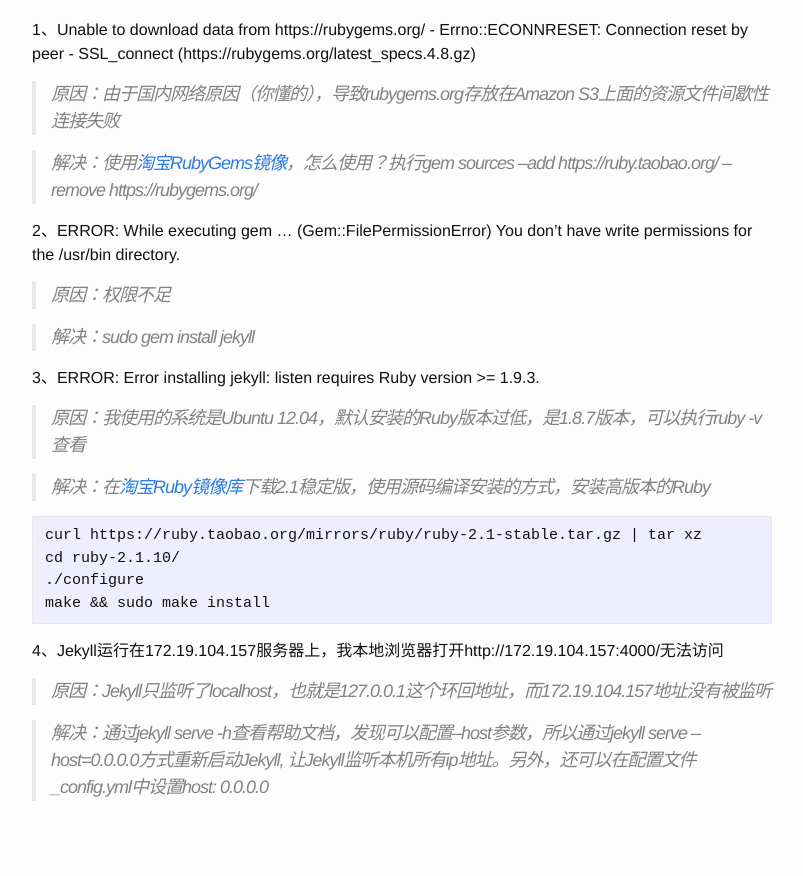
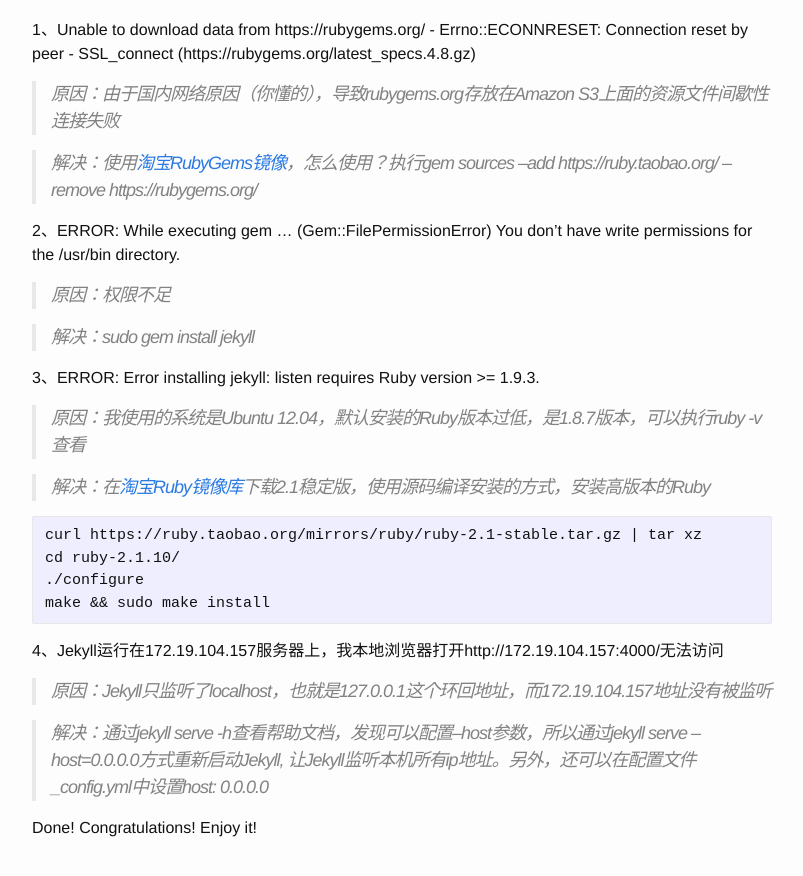
Before and after one commit to liuyixing/liuyixing.github.io, a Jekyll site: the page built from _posts/2016-04-27-how-to-install-jekyll.markdown, in a window 1280 px wide and 900 px high, scrolled down 722 px. Shown: the top 876 px of the window, without its empty margins (238-1041 px from the left). Built offline with Jekyll 4.4.1, drawn with Linux system fonts in a browser that asks for light colours; comment, search, counter and statistics services are not loaded.

Commit message:
修改文章

```diff
--- a/_posts/2016-04-27-how-to-install-jekyll.markdown
+++ b/_posts/2016-04-27-how-to-install-jekyll.markdown
@@ -47,6 +47,9 @@ categories: jekyll
 
 > 解决：通过jekyll serve -h查看帮助文档，发现可以配置--host参数，所以通过jekyll serve --host=0.0.0.0方式重新启动Jekyll, 让Jekyll监听本机所有ip地址。另外，还可以在配置文件_config.yml中设置host: 0.0.0.0
 
+Done!
+Congratulations!
+Enjoy it!
 
 [Jekyll官网]: https://jekyllrb.com/
 [淘宝RubyGems镜像]: https://ruby.taobao.org/
```
